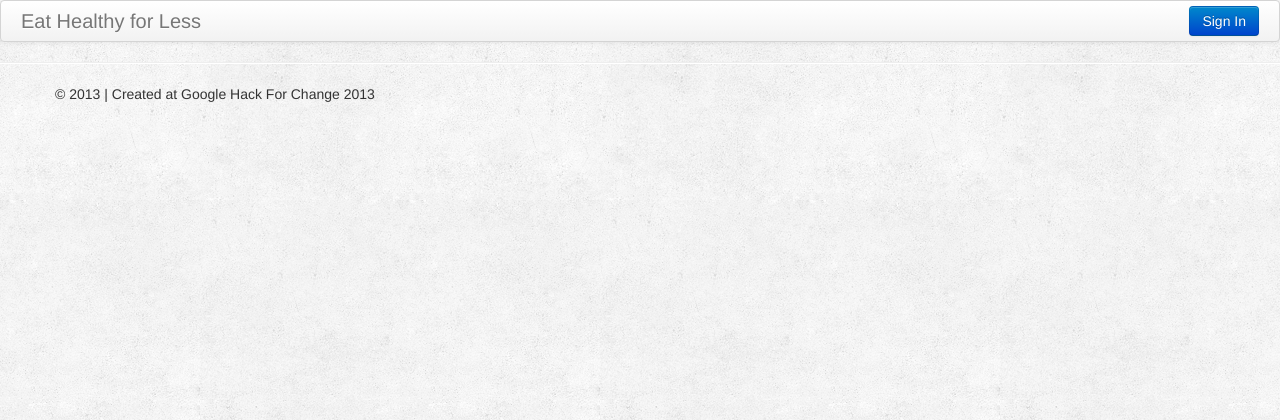
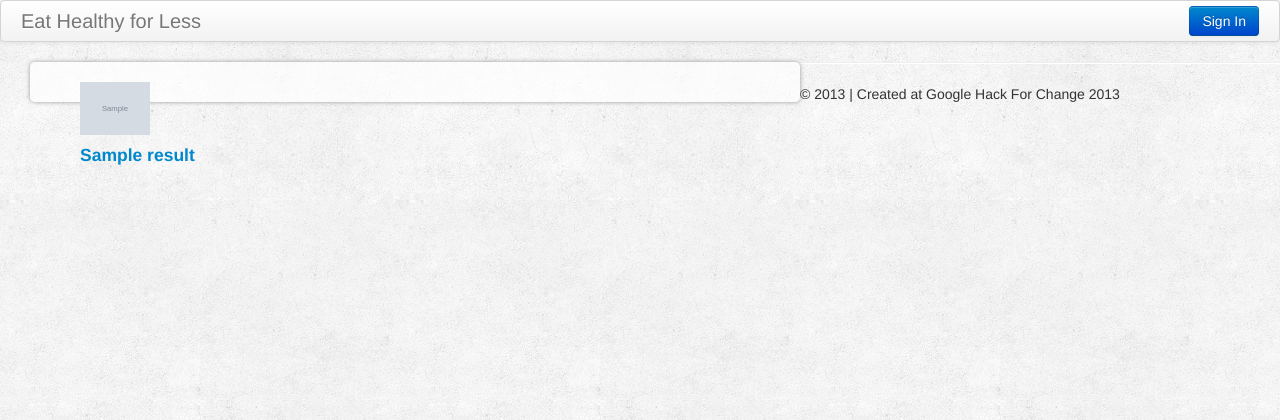
Before and after one commit to eat-healthy-for-less/eat_healthy_for_less, a Django app: template templates/shoppinglist.html in a window 1280 px wide. Shown: the top 420 px of the page. Run offline with Django 3.2, Linux system fonts and the light colour scheme; the template is opened without the code that fills it: most values are stand-ins (such as "Sample title", 1, 10 or a date in 2020); grey boxes marked "Sample" are stand-in pictures; some libraries are stand-ins or nearby versions.

Commit message:
ui change

```diff
--- a/templates/shoppinglist.html
+++ b/templates/shoppinglist.html
@@ -7,6 +7,22 @@
     width:220px;
   }
 </style>
+
+<script>
+
+
+  function formatArray(arr){
+    html_result = "";
+    var length = arr.length,
+    element = null;
+    for (var i = 0; i < length; i++) {
+      element = arr[i];
+      html_result += element + "<br/>";
+    }
+    return html_result;
+  }
+
+</script>
 
 {% endblock %}
 
@@ -22,12 +38,44 @@
 
 {% endblock %}
 
-
 {% block content %}
 
+<div>
+{% for result in results_set %}
 
 
+    <div class="span8">
+      <div class="content-box">
+        <div class="span1 hidden-phone hidden-tablet">
+          <img src='{{ result.img }}' />
+        </div>
 
-</div> <!-- /container -->
+        <!-- Result link and text -->
+        <div class="span11 span12-tablet span12-phone" style="margin-bottom:55px;">
+          <h4>
+            <a href="{{ result.url }}">
+          {% autoescape off %} {# This is for showing raw html symbols #}
+          {{ result.name }}
+          {% endautoescape %}
+        </a>
+          </h4>
+              <div class='hidden-desktop' style="float:left; margin-right:10px" id=ingrident>
+                <img src='{{ result.img }}' />
+              </div>
+              <script>
+                ing = '{{ result.ingredient }}';
+                inAry = ing.split(',');
+                html_result = '';
+                for (var i = 0; i < inAry.length; i++) {
+                    html_result += inAry[i] + "<br/>";
+                }
+                document.getElementById('ingrident').innerHTML= html_result;
 
+              </script>
+            </div>
+        </div> <!-- /span -->
+      </div> <!-- /row -->
+{% endfor %}
+
+</div>
 {% endblock %}
```
Also changed, not shown: ehfl/views.py (+23 -2 lines).
